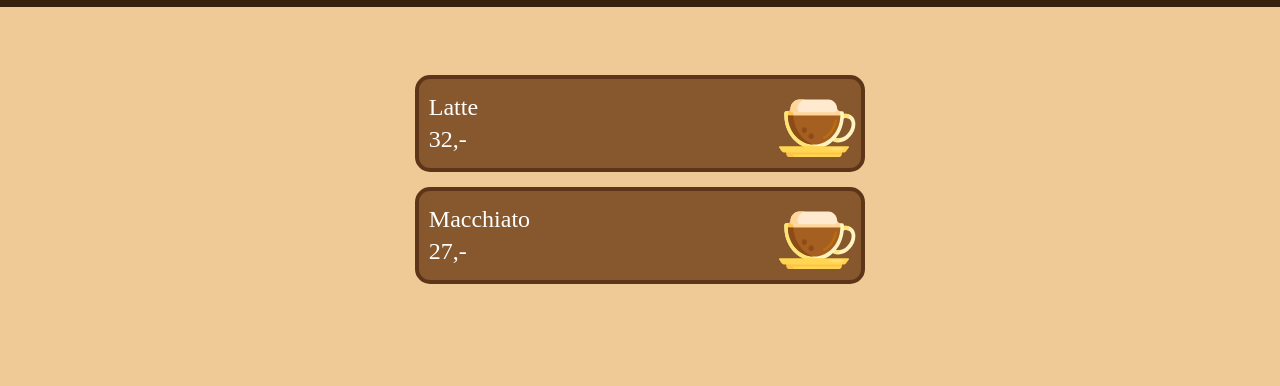
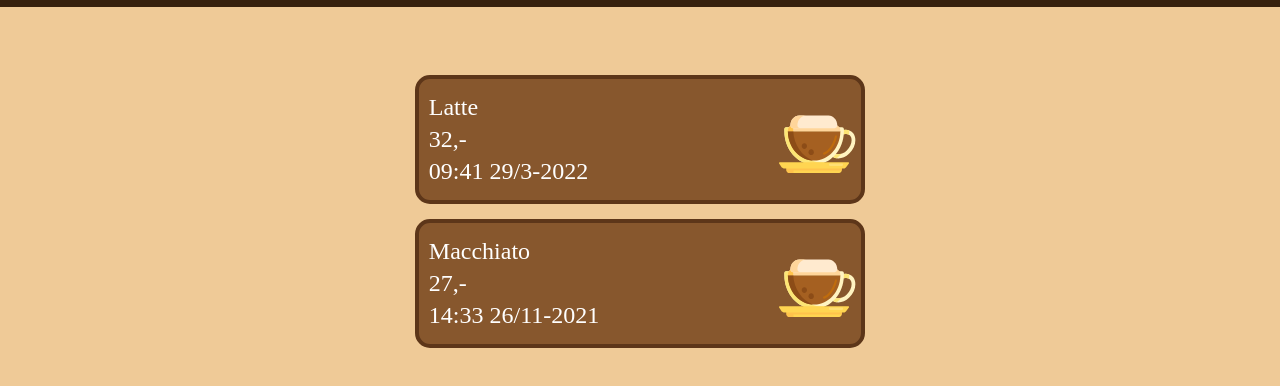
Before and after one commit to A-Guldborg/cafeanalog, a website built with webpack: page web-start/public/receipts.html in a window 1280 px wide. Shown: the part 82-468 px from the top of the page. Built offline with nearby package versions, Linux system fonts and the light colour scheme; some packages are replaced by stand-ins of ours; no server answers.

Commit message:
Tilføjer tidsstempler til kvitteringer

```diff
--- a/web-start/public/receipts.html
+++ b/web-start/public/receipts.html
@@ -13,6 +13,7 @@
 <div id="originalReceipt" class="receipt">
     <p class="name"></p>
     <p class="price"></p>
+    <p class="time"></p>
     <svg class="svg" width="77" height="58" viewBox="0 0 77 58" fill="none" xmlns="http://www.w3.org/2000/svg">
         <path d="M74.2376 17.8432C70.2546 12.6147 62.011 13.2018 55.8249 19.1547C49.6387 25.1075 47.8527 34.1718 51.8356 39.4003C55.8185 44.6288 64.0621 44.0417 70.2483 38.0888C76.4345 32.136 78.2205 23.0717 74.2376 17.8432ZM67.8037 34.8797C65.0425 37.5368 61.639 38.9703 58.6993 38.7142C57.508 38.6104 55.8456 38.1686 54.6907 36.6528C53.1534 34.6347 53.4017 31.9083 53.6865 30.4626C54.2565 27.5698 55.9269 24.6179 58.2693 22.3638C61.0304 19.7067 64.4338 18.2732 67.3736 18.5292C68.5648 18.6331 70.2274 19.0749 71.3821 20.5907C73.9664 23.9828 72.3277 30.5264 67.8037 34.8797Z" fill="#FFF4C1"/>
         <path d="M62.2803 38.2686C61.0599 38.654 59.8443 38.8139 58.6992 38.714C57.508 38.6102 55.8456 38.1684 54.6907 36.6525C53.1533 34.6345 53.4017 31.9081 53.6864 30.4624C54.2564 27.5696 55.9269 24.6177 58.2692 22.3635C61.0303 19.7064 64.4338 18.273 67.3735 18.529C68.1292 18.5948 69.074 18.7979 69.959 19.3234C70.0777 18.1103 70.1406 16.8784 70.1406 15.6297V14.8518C65.8972 13.3402 60.3186 14.8299 55.8245 19.1545C49.6383 25.1073 47.8523 34.1715 51.8352 39.4001C53.3083 41.3338 55.365 42.4698 57.6841 42.8352C59.3536 41.4933 60.8933 39.9613 62.2803 38.2686Z" fill="#FCE575"/>
--- a/web-start/public/scripts/default.js
+++ b/web-start/public/scripts/default.js
@@ -94,7 +94,6 @@ function getShopItems() {
 function hideTickets() {
     document.getElementById("purchaseSuccessful").hidden = true;
     document.getElementById("purchaseDenied").hidden = true;
-    console.log("Hello");
 }
 
 function buyItem(name, price) {
@@ -103,6 +102,8 @@ function buyItem(name, price) {
         document.getElementById("type").innerText = name;
         document.getElementById("purchaseSuccessful").hidden = false;
         console.log("Purchased: " + name + " for " + price + ",-");
+        const now = new Date();
+        console.log(now.getTime());
     } else {
         document.getElementById("purchaseDenied").hidden = false;
         console.log("Not enough money");
@@ -123,20 +124,32 @@ function loadReceipts() {
             clone.removeAttribute("id");
             clone.querySelector(".name").innerHTML = receipts[i].name;
             clone.querySelector(".price").innerHTML = receipts[i].price + ",-";
+            clone.querySelector(".time").innerHTML = dateToString(new Date(receipts[i].time));
             receiptList.appendChild(clone);
         }
     }
+}
+
+function dateToString(date) {
+    return (addZero(date.getHours()) +":"+ addZero(date.getMinutes()) + " " + date.getDate() + "/" + date.getMonth() + "-" + date.getFullYear());
+}
+
+function addZero(i) {
+    if (i < 10) {i = "0" + i};
+    return i;
 }
 
 function getReceipts() {
     return [
         {
             price: 32,
-            name: "Latte"
+            name: "Latte",
+            time: 1651225296798
         },
         {
             price: 27,
-            name: "Macchiato"
+            name: "Macchiato",
+            time: 1640529196798
         }
     ];
 }
```
